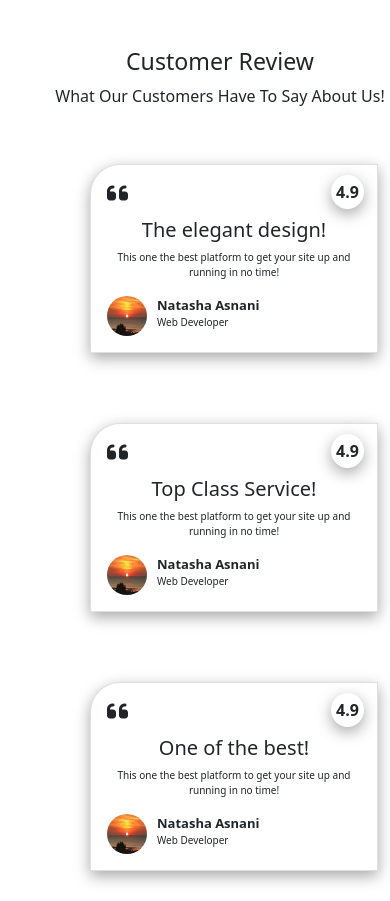
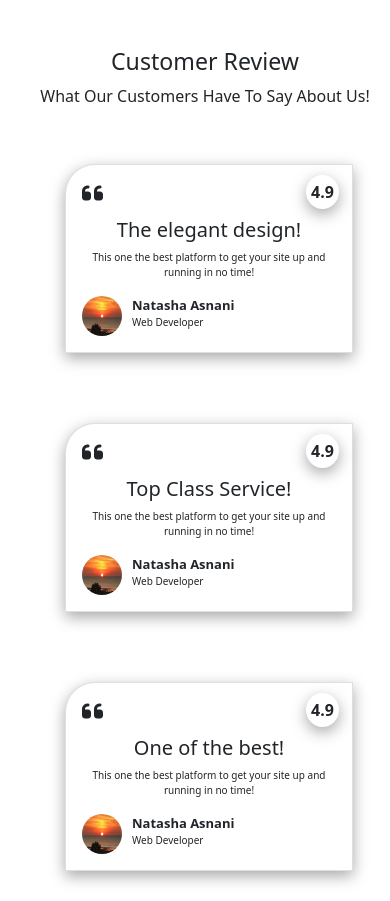
Before and after one commit to NatashaAsnani/Project6-Customer-Review-Webpage, a plain HTML site: page index.html in a window 390 px wide. Drawn offline with nearby package versions, Linux system fonts and the light colour scheme.

Commit message:
Add files via upload

```diff
--- a/style.css
+++ b/style.css
@@ -78,78 +78,15 @@ h5{
 }
 
 @media (max-width: 992px) {
+    .customer{
+        left: 20px;
+    }
     .first {
         margin-bottom: 30px;
-        left: 40px;
+        left: 45px;
         margin-top: 40px;
     }
     .second{
-        left: 40px;
+        left: 45px;
     }
 }
-
-
-
-
-
-
-
-
-
-
-
-
-
-/* @media (max-width: 576px) {
-    .first{
-        flex-wrap: wrap;
-        margin-left: 50px;
-        display: block;
-    }
-    .second{
-        margin-top: 50px;
-    }
-    .third{
-        margin-top: 50px;
-    }
-}
-@media (max-width: 768px) {
-    .first{
-        position: absolute;
-        display: block;
-        flex-wrap: wrap;
-        margin-left: 90px;
-    }
-    .second{
-        margin-top: 50px;
-    }
-    .third{
-        margin-top: 50px;
-    }
-}
-@media (max-width: 992px) {
-    .first{
-        position: absolute;
-        flex-wrap: wrap;
-        left: 0px;
-    }
-    .second{
-        position: absolute;
-        left: 270px;
-    }
-    .third{
-        flex-wrap: wrap;
-        position: absolute;
-        left: 550px;
-    }
-}
-@media (max-width: 1200px) {
-    .first{
-        flex-wrap: wrap;
-    }
-}
-@media (max-width: 1400px) {
-    .first{
-        flex-wrap: wrap;
-    }
-} */
```
